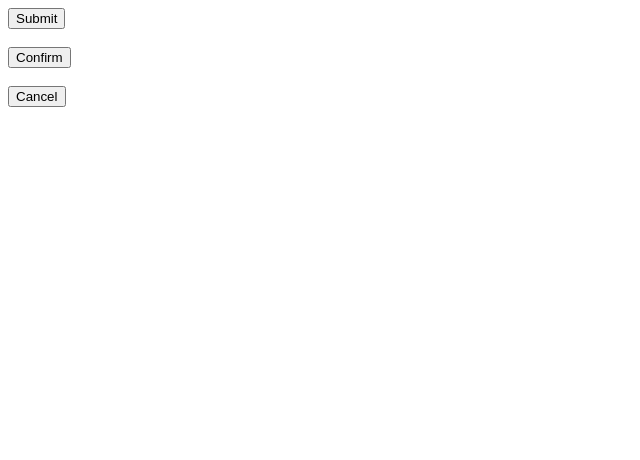
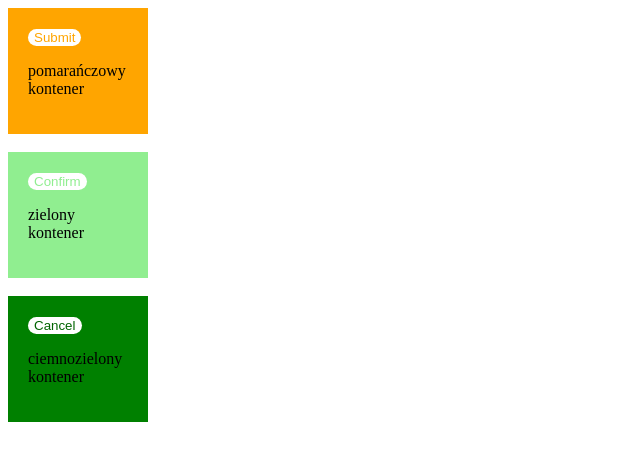
Before and after one commit to infoshareacademy/jfdzr11-project-html-css, a plain HTML site: page Podstawy HTML i CSS/warmup/index.html in a window 1280 px wide. Shown: the whole page, without its empty margins (0-640 px from the left). Drawn offline with Linux system fonts and the light colour scheme.

Commit message:
Added css and html

```diff
--- a/Podstawy HTML i CSS/warmup/index.html
+++ b/Podstawy HTML i CSS/warmup/index.html
@@ -8,12 +8,23 @@
     <title>Warmup</title>
 </head>
 <body>
-    <button>Submit</button>
+    <div class="orange-container">
+        <button class="orange">Submit</button>
+        <p>pomarańczowy kontener</p>
+    </div>
     <br />
     <br />
-    <button>Confirm</button>
+    <div class="lightgreen-container">
+        <button class="lightgreen">Confirm</button>
+        <p>zielony kontener</p>
+    </div>
     <br />
     <br />
-    <button>Cancel</button>
+    <div>
+        <button class="darkgreen">Cancel</button>
+        <p>ciemnozielony kontener</p>
+
+    </div>
+
 </body>
 </html>
--- a/Podstawy HTML i CSS/warmup/style.css
+++ b/Podstawy HTML i CSS/warmup/style.css
@@ -0,0 +1,33 @@
+button {
+    background-color: white;
+    border: white;
+    border-radius: 20px;
+    display: inline-block;
+}
+
+div{
+    background-color:green;
+    padding: 20px;
+    width: 100px;
+    display: inline-block;
+}
+
+.orange-container{
+    background-color: orange;
+}
+
+.lightgreen-container{
+    background-color: lightgreen;
+}
+
+.orange{
+    color: orange;
+}
+
+.lightgreen{
+    color: lightgreen;
+}
+
+.darkgreen{
+    color: darkgreen;
+}
```
